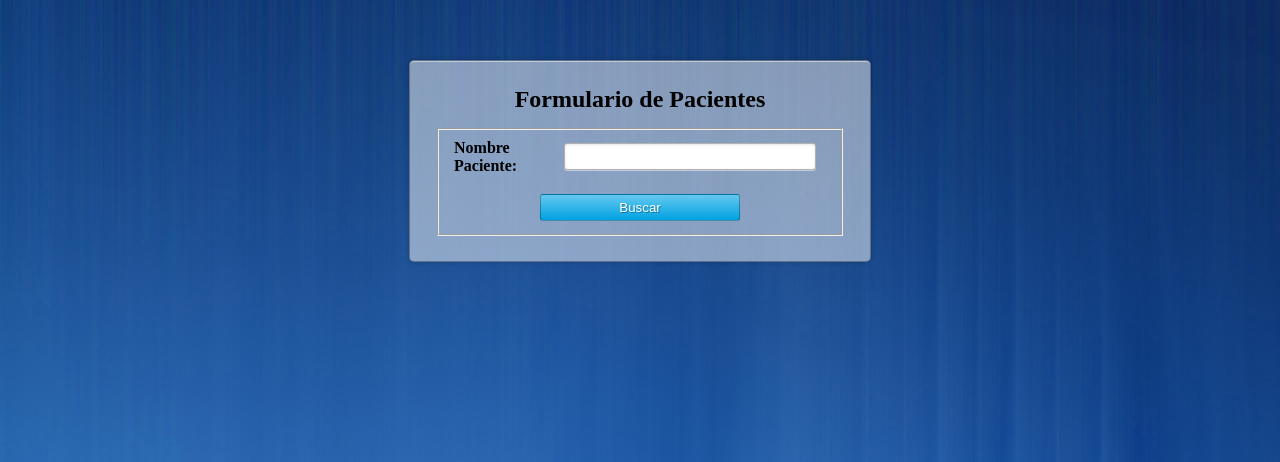
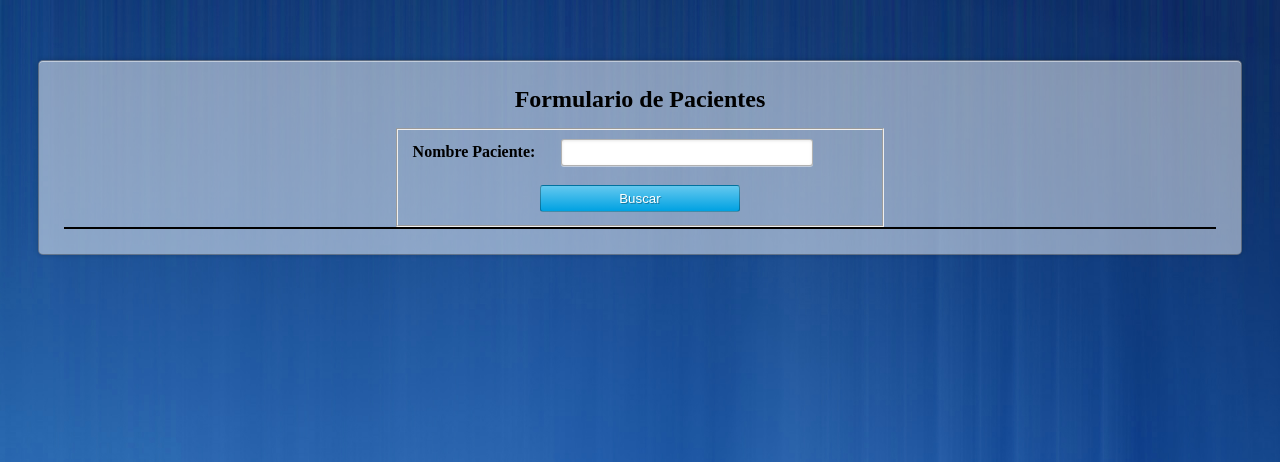
Before and after one commit to amirghin/EEPG, a PHP site: page /f_busqueda_pacientes.php in a window 1280 px wide. Shown: the top 462 px of the page. Run offline with PHP 8.4, Linux system fonts and the light colour scheme.

Commit message:
Moviendo búsquedas

```diff
--- a/css/styles.css
+++ b/css/styles.css
@@ -108,3 +108,24 @@ body{
 .nav-tabs a{
 	color: #000;
 }
+
+.busqueda_pacientes{
+	width: 90%;
+}
+
+.Pacientes{
+  width: 40%;
+  margin: 0 auto;
+}
+
+/***** #results *****/
+
+#result{
+	text-align: center;
+	border: 1px solid #000;
+	font-size: 12px;
+}
+
+#result input[type=button]{
+	width: 73px;
+}
--- a/f_busqueda_pacientes.php
+++ b/f_busqueda_pacientes.php
@@ -11,8 +11,7 @@
 </head>
 
 <body>
-	<section class="Formulario">
-		<form method="POST" enctype="multipart/form-data" action="">
+	<section class="Formulario busqueda_pacientes">
 			<h1>Formulario de Pacientes</h1>
 			<fieldset class="Pacientes">
 				<table>
@@ -27,7 +26,9 @@
 			    	</tr>
 				</table>
 			</fieldset>
-		</form>
+		<table id="result">
+
+		</table>
 	</section>
 </body>
 
--- a/js/main.js
+++ b/js/main.js
@@ -3,18 +3,18 @@ function busqueda_paciente(){
 
     if (buscar!=""){
         var busqueda = $.ajax({
-            url: "class/busqueda_pacientes.php", // PHP que se ejecuta en el click del boton
+            url: "busquedas/busqueda_pacientes.php", // PHP que se ejecuta en el click del boton
             type: "POST",
             data: {nombre_paciente:buscar}, //Datos que se envian al PHP por medio del POST
         });
         busqueda.done(function(response){
             var object = jQuery.parseJSON(response);
             console.log(object);
-            var table = "<tr><td>Nombre</td><td>Apellido</td><td>Nombre de usuario</td></tr>";
+            var table = "<tr><td>Nombre</td><td>Apellido</td><td>Genero</td><td>Fecha Ingreso</td><td>Fecha nacimiento</td> <td>Talla</td><td>Peso Meta</td><td>Circunferencia de la muneca</td><td>Antecedentes personales</td> <td>Padecimientos familiares</td> <td>Nombre usuario</td>  <td>Modificar</td> <td>Eliminar</td></tr> ";
             var tableValues = "";
-            $.each(object.usuarios, function(key,value){
-                tableValues += "<tr><td>"+value.pacientes_nombre+"</td><td>"+value.pacientes_apellido+"</td><td>"+value.nom_usuario+"</td><td> <input type='button' value='Eliminar'/> </td> <td> <input type='button' value='Modificar'/> </td></tr>";
+            $.each(object.pacientes, function(key,value){
 
+                tableValues += "<tr><td>"+value.pacientes_nombre+"</td><td>"+value.pacientes_apellidos+"</td><td>"+value.pacientes_genero+"</td> <td>"+value.pacientes_fecha+"</td> <td>"+value.pacientes_fecha_nac+"</td> <td>"+value.pacientes_talla+"</td> <td>"+value.pacientes_peso_meta+"</td> <td>"+value.pacientes_circ_muneca+"</td> <td>"+value.pacientes_ant_personales+"</td> <td>"+value.pacientes_padec_familiares+"</td><td>"+value.usuarios_nombre+"</td><td> <input type='button' value='Eliminar'/> </td> <td> <input type='button' value='Modificar'/> </td></tr>";
             });
             $("#result").html(table+tableValues);
         });
@@ -32,6 +32,12 @@ $(document).ready(function(){
 		busqueda_paciente();
 	})
 
+    $('.busqueda_pacientes').keyup(function(e) {
+        if(e.keyCode == 13) {
+            busqueda_paciente();
+        }
+    });
+
     /**** BTN TAB USUARIO *****/
     $(".nextTab").click(function(){
         $('.tabUsuario').tab('show');
```
Also changed, not shown: busquedas/busqueda_pacientes.php (renamed from class/busqueda_pacientes.php).
